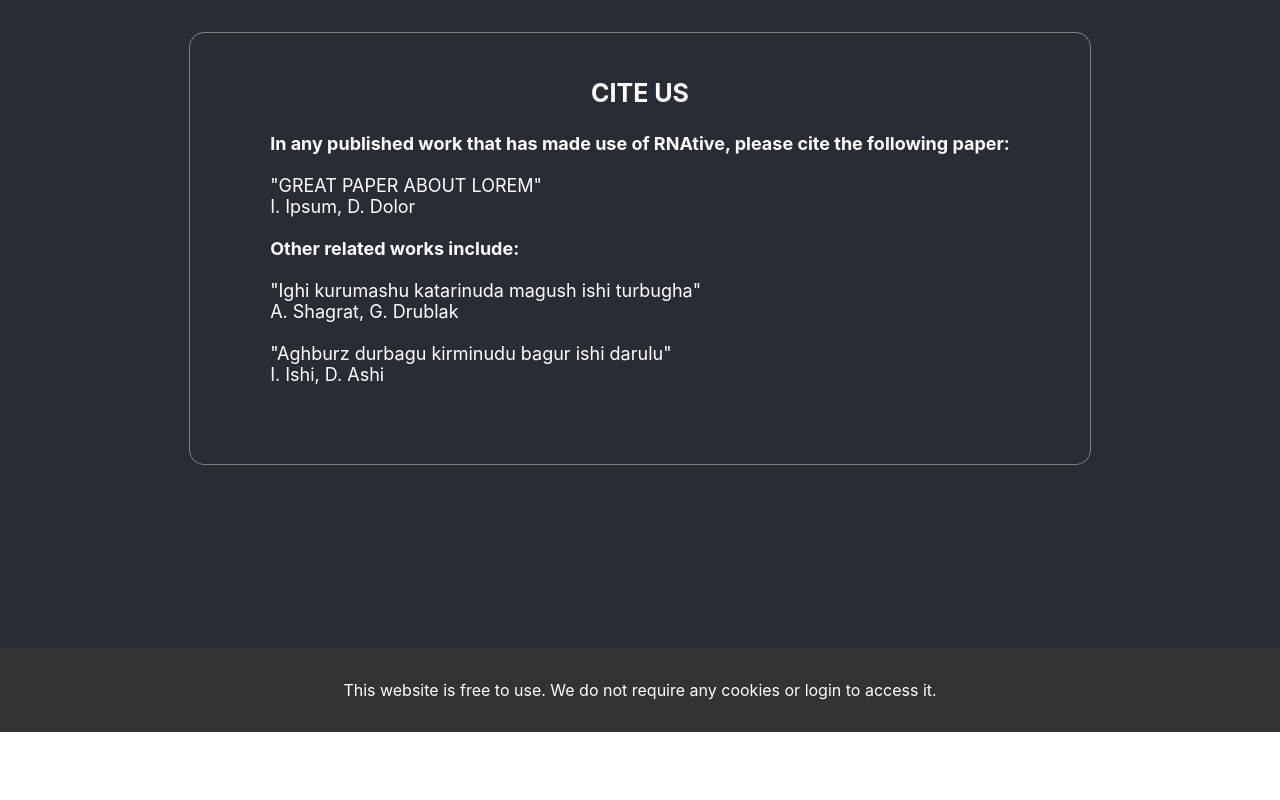
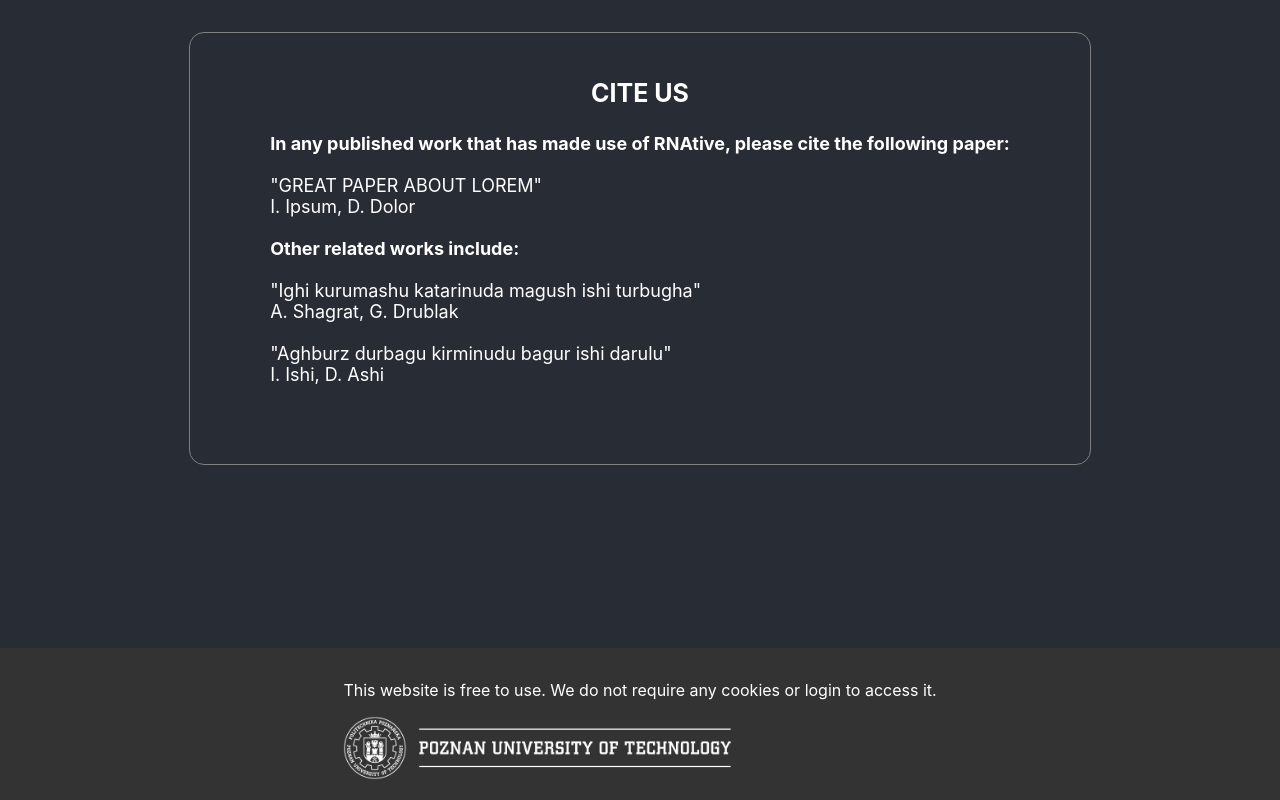
Before and after one commit to tzok/RNAtive, a React (Create React App) app in the folder my-app/: page /Cite in a window 1280 px wide. Shown: the part 220-1020 px from the top of the page. Before the commit the page ends 952 px from the top, so only its background shows below. Built offline with nearby package versions, Linux system fonts and the light colour scheme.

Commit message:
logo in footer
added logo in website footer

```diff
--- a/my-app/src/Footer.js
+++ b/my-app/src/Footer.js
@@ -2,7 +2,7 @@
 import "./Navbar.css";
 import { Link } from "react-router-dom";
 import ImageSvg from "./RNAtive.svg";
-import logo from "./RNAtive2.svg";
+import logo from "./PP_logotyp_ANG_WHITE.png";
 const Footer = () => {
   return (
     <nav className="navbar">
@@ -15,10 +15,15 @@
         </a> */}
       </div>
       <div className="navbar-center">
+        {/* <div style={{ width: "10%", textAlign: "center" }}>
+          <img src={logo} alt="PUT" style={{ height: "32px" }} />
+        </div> */}
+
         <p>
           This website is free to use. We do not require any cookies or login to
           access it.
         </p>
+        <img src={logo} alt="PUT" style={{ height: "64px" }} />
       </div>
       <div></div>
     </nav>
```
Also changed, not shown: my-app/src/PP_logotyp_ANG_WHITE.png (added).
